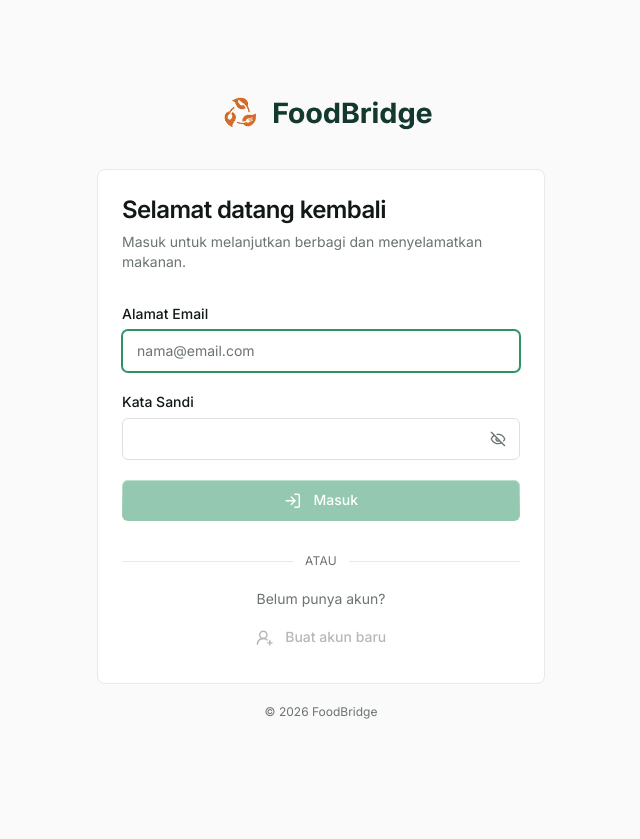
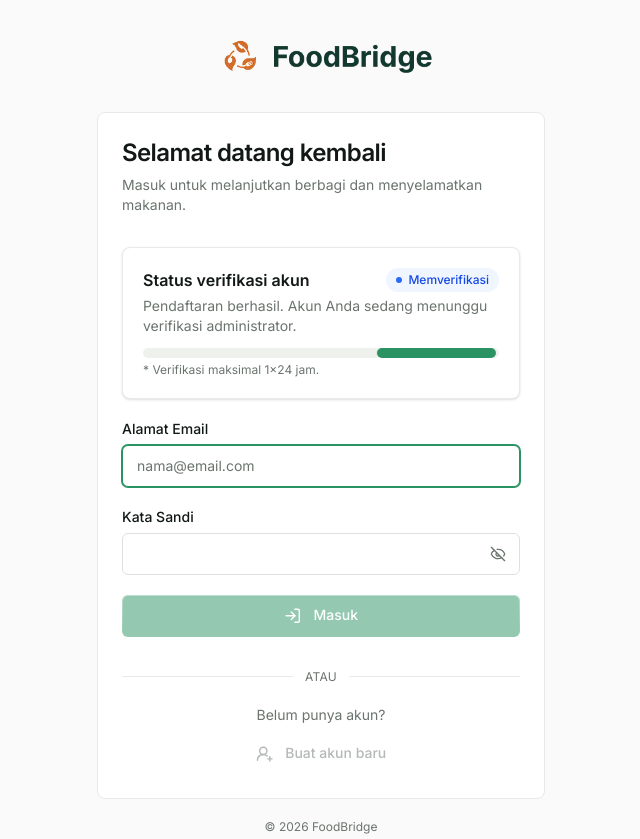
Before and after one commit to PPL-AA-SI4801/foodbridge-project, a Laravel app: template resources/views/auth/login.blade.php in a window 1280 px wide. Shown: the top 839 px of the page, without its empty margins (319-959 px from the left). Before the commit the page ends 719 px from the top, so only its background shows below. Run offline with Laravel 12, Linux system fonts and the light colour scheme; the template is opened without the code that fills it, so the values that code supplies are empty; style sheets or scripts are compiled from the project's sources; parts of the project's set-up code (start-up, migrations or seed data) failed here and were passed over.

Commit message:
show persistent verification status card on sign-in page

```diff
--- a/app/Http/Controllers/Auth/RegisteredUserController.php
+++ b/app/Http/Controllers/Auth/RegisteredUserController.php
@@ -123,6 +123,9 @@ class RegisteredUserController extends Controller
             throw $exception;
         }
 
+        // Persistent (not flashed): keeps the verification card visible on refresh.
+        session(['pending_verification_email' => $validated['email']]);
+
         return redirect()
             ->route('login')
             ->with('status', 'Pendaftaran berhasil. Akun Anda sedang menunggu verifikasi administrator.');
--- a/resources/views/auth/login.blade.php
+++ b/resources/views/auth/login.blade.php
@@ -7,7 +7,11 @@
     </div>
 
     <!-- Session Status -->
-    <x-auth-session-status class="mb-5" :status="session('status')" />
+    @if (! empty($pendingVerificationUser))
+        @include('auth.partials.verification-status-card')
+    @else
+        <x-auth-session-status class="mb-5" :status="session('status')" />
+    @endif
 
     @if ($errors->has('account_status'))
         <div role="alert" class="mb-5 flex items-start gap-3 rounded-md border border-red-200 bg-red-50 px-4 py-3 text-sm text-red-700">
@@ -15,6 +19,7 @@
             <p class="font-medium">{{ $errors->first('account_status') }}</p>
         </div>
     @endif
+
 
     <form method="POST" action="{{ route('login') }}" class="space-y-5">
         @csrf
--- /dev/null
+++ b/resources/views/auth/partials/verification-status-card.blade.php
@@ -0,0 +1,40 @@
+{{-- Verification status card shown on the sign-in page while the registered
+     account is still awaiting verification. Visibility is driven by the
+     persistent `pending_verification_email` session key (survives refresh),
+     not by flashed status text. Indeterminate progress: verification time
+     is unknown, so the bar slides instead of filling. --}}
+<style>
+@keyframes vsb-slide {
+    from { transform: translateX(-110%); }
+    to { transform: translateX(320%); }
+}
+@keyframes vsb-pulse {
+    0%, 100% { opacity: 1; }
+    50% { opacity: 0.35; }
+}
+.vsb-bar {
+    animation: vsb-slide 1.4s linear infinite;
+    will-change: transform;
+}
+.vsb-dot {
+    animation: vsb-pulse 1.6s ease-in-out infinite;
+}
+@media (prefers-reduced-motion: reduce) {
+    .vsb-bar, .vsb-dot { animation: none; }
+}
+</style>
+<div class="mb-5 rounded-lg border border-border bg-white p-5 shadow-sm">
+    <div class="flex items-center justify-between gap-3">
+        <h2 class="text-base font-semibold text-foreground">Status verifikasi akun</h2>
+        <span class="inline-flex items-center gap-1.5 rounded-full bg-blue-50 px-2.5 py-1 text-xs font-medium text-blue-700">
+            <span class="vsb-dot h-1.5 w-1.5 rounded-full bg-blue-600"></span>Memverifikasi
+        </span>
+    </div>
+    <p class="mt-1 text-sm text-muted-foreground">Pendaftaran berhasil. Akun Anda sedang menunggu verifikasi administrator.</p>
+
+    <div class="mt-3 h-2.5 overflow-hidden rounded-full bg-muted" role="progressbar" aria-label="Verifikasi sedang berjalan">
+        <div class="vsb-bar h-full w-1/3 rounded-full bg-primary"></div>
+    </div>
+
+    <p class="mt-1 text-xs text-muted-foreground">* Verifikasi maksimal 1&times;24 jam.</p>
+</div>
--- a/resources/views/auth/register.blade.php
+++ b/resources/views/auth/register.blade.php
@@ -216,8 +216,6 @@
 
             <!-- Step 2: Profile -->
             <div x-show="step === 2" x-ref="stepTwo" x-cloak>
-                <p class="text-sm text-muted-foreground">{{ __('Lengkapi profil dan unggah satu dokumen legalitas.') }}</p>
-
                 <div class="mt-4 grid gap-4 sm:grid-cols-2">
                     <!-- Donor profile -->
                     <div x-show="role === 'donor'" x-cloak class="grid gap-4 sm:col-span-2 sm:grid-cols-2">
```
Also changed, not shown: app/Http/Controllers/Auth/AuthenticatedSessionController.php (+15 -1 lines).
